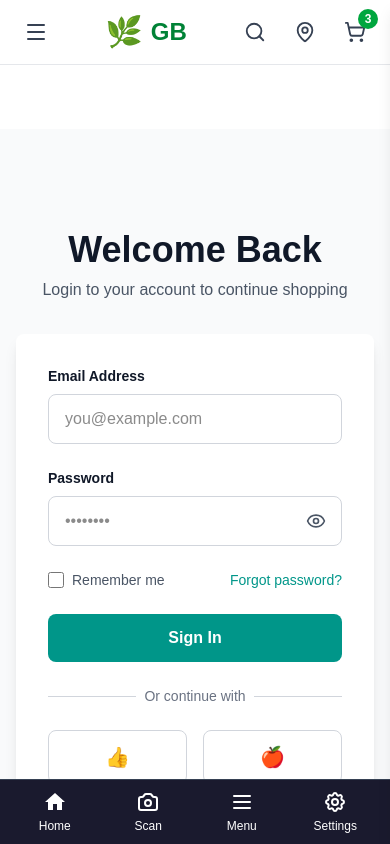
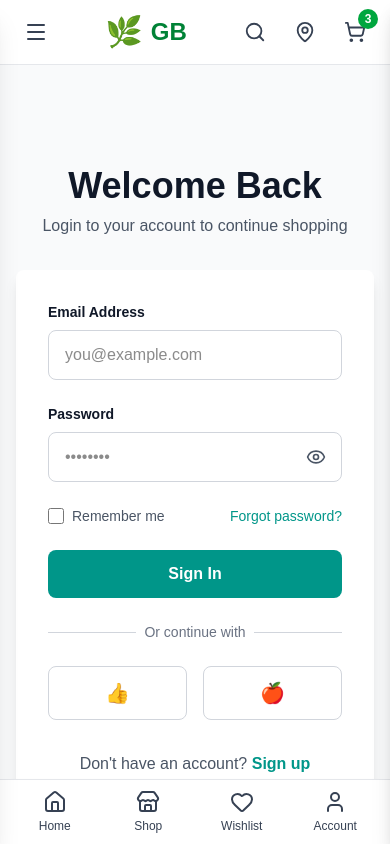
Before and after one commit to Yesh21102001/Groves_Box, a Next.js app: page /login in a window 390 px wide. Shown: the top 844 px of the page. Built offline with nearby package versions, Linux system fonts and the light colour scheme.

Commit message:
first commit

```diff
--- a/src/components/Navbar.jsx
+++ b/src/components/Navbar.jsx
@@ -2,13 +2,11 @@
 
 import { useState, useEffect } from 'react';
 import Link from 'next/link';
-import { Search, Heart, User, ShoppingCart, ChevronDown, Menu, X, MapPin, ChevronRight, Minus, Plus, Trash2 } from 'lucide-react';
+import { Search, Heart, User, ShoppingCart, ChevronDown, Menu, X, MapPin, ChevronRight, Minus, Plus, Trash2, Home, Store } from 'lucide-react';
 
 export default function Navbar() {
     const [isMenuOpen, setIsMenuOpen] = useState(false);
-    const [isClosing, setIsClosing] = useState(false);
     const [isCartOpen, setIsCartOpen] = useState(false);
-    const [isCartClosing, setIsCartClosing] = useState(false);
     const [cartCount, setCartCount] = useState(3);
 
     // Sample cart items - replace with your actual cart data
@@ -32,12 +30,12 @@ export default function Navbar() {
         { name: 'Planters & Care', color: 'bg-red-500', shape: 'rounded-full', href: '/collections' },
     ];
 
+    const handleOpenMenu = () => {
+        setIsMenuOpen(true);
+    };
+
     const handleCloseMenu = () => {
-        setIsClosing(true);
-        setTimeout(() => {
         setIsMenuOpen(false);
-            setIsClosing(false);
-        }, 300);
     };
 
     const handleOpenCart = (e) => {
@@ -46,11 +44,7 @@ export default function Navbar() {
     };
 
     const handleCloseCart = () => {
-        setIsCartClosing(true);
-        setTimeout(() => {
         setIsCartOpen(false);
-            setIsCartClosing(false);
-        }, 300);
     };
 
     const updateQuantity = (id, newQuantity) => {
@@ -89,10 +83,10 @@ export default function Navbar() {
                     <div className="flex items-center justify-between h-16 lg:h-20">
                         {/* Mobile Menu Toggle - Left Side */}
                         <button
-                            onClick={() => setIsMenuOpen(!isMenuOpen)}
+                            onClick={handleOpenMenu}
                             className="lg:hidden p-2 text-gray-700 hover:text-gray-900 transition-colors"
                         >
-                            {isMenuOpen ? <X size={24} /> : <Menu size={24} />}
+                            <Menu size={24} />
                         </button>
 
                         {/* Logo */}
@@ -138,13 +132,13 @@ export default function Navbar() {
                                 <MapPin size={22} />
                             </button>
 
-                            {/* Heart - Wishlist */}
-                            <Link href="/wishlist" className="hidden sm:block p-2 text-gray-700 hover:text-gray-900 transition-colors">
+                            {/* Heart - Wishlist - Desktop Only */}
+                            <Link href="/wishlist" className="hidden lg:block p-2 text-gray-700 hover:text-gray-900 transition-colors">
                                 <Heart size={22} />
                             </Link>
 
-                            {/* User Account */}
-                            <Link href="/account" className="hidden sm:block p-2 text-gray-700 hover:text-gray-900 transition-colors">
+                            {/* User Account - Desktop Only */}
+                            <Link href="/account" className="hidden lg:block p-2 text-gray-700 hover:text-gray-900 transition-colors">
                                 <User size={22} />
                             </Link>
 
@@ -163,7 +157,7 @@ export default function Navbar() {
                         </div>
                     </div>
 
-                    {/* Navigation Links - Desktop (Centered) */}
+                    {/* Navigation Links - Desktop Only */}
                     <div className="hidden lg:flex justify-center items-center space-x-8 pb-4">
                         {navItems.map((item) => (
                             <Link
@@ -182,68 +176,46 @@ export default function Navbar() {
             </nav>
 
             {/* Mobile Bottom Navigation Bar */}
-            <div className="lg:hidden fixed bottom-0 left-0 right-0 bg-[#1a1a2e] text-white z-50 border-t border-gray-700">
+            <div className="lg:hidden fixed bottom-0 left-0 right-0 bg-white border-t border-gray-200 z-40 shadow-lg">
                 <div className="flex items-center justify-around h-16 px-2">
                     {/* Home */}
-                    <Link href="/" className="flex flex-col items-center justify-center flex-1 py-2">
-                        <div className="relative">
-                            <svg className="w-6 h-6" fill="currentColor" viewBox="0 0 24 24">
-                                <path d="M10 20v-6h4v6h5v-8h3L12 3 2 12h3v8z" />
-                            </svg>
-                        </div>
-                        <span className="text-xs mt-1">Home</span>
+                    <Link href="/" className="flex flex-col items-center justify-center flex-1 py-2 text-gray-700 hover:text-green-600 transition-colors">
+                        <Home size={24} />
+                        <span className="text-xs mt-1 font-medium">Home</span>
                     </Link>
 
-                    {/* Camera/Scan */}
-                    <button className="flex flex-col items-center justify-center flex-1 py-2">
-                        <div className="relative">
-                            <svg className="w-6 h-6" fill="none" stroke="currentColor" viewBox="0 0 24 24">
-                                <path strokeLinecap="round" strokeLinejoin="round" strokeWidth={2} d="M3 9a2 2 0 012-2h.93a2 2 0 001.664-.89l.812-1.22A2 2 0 0110.07 4h3.86a2 2 0 011.664.89l.812 1.22A2 2 0 0018.07 7H19a2 2 0 012 2v9a2 2 0 01-2 2H5a2 2 0 01-2-2V9z" />
-                                <path strokeLinecap="round" strokeLinejoin="round" strokeWidth={2} d="M15 13a3 3 0 11-6 0 3 3 0 016 0z" />
-                            </svg>
-                        </div>
-                        <span className="text-xs mt-1">Scan</span>
-                    </button>
+                    {/* Shop */}
+                    <Link href="/collections" className="flex flex-col items-center justify-center flex-1 py-2 text-gray-700 hover:text-green-600 transition-colors">
+                        <Store size={24} />
+                        <span className="text-xs mt-1 font-medium">Shop</span>
+                    </Link>
 
-                    {/* Menu */}
-                    <button
-                        onClick={() => setIsMenuOpen(!isMenuOpen)}
-                        className="flex flex-col items-center justify-center flex-1 py-2"
-                    >
-                        <div className="relative">
-                            <svg className="w-6 h-6" fill="none" stroke="currentColor" viewBox="0 0 24 24">
-                                <path strokeLinecap="round" strokeLinejoin="round" strokeWidth={2} d="M4 6h16M4 12h16M4 18h16" />
-                            </svg>
-                        </div>
-                        <span className="text-xs mt-1">Menu</span>
-                    </button>
+                    {/* Wishlist */}
+                    <Link href="/wishlist" className="flex flex-col items-center justify-center flex-1 py-2 text-gray-700 hover:text-green-600 transition-colors">
+                        <Heart size={24} />
+                        <span className="text-xs mt-1 font-medium">Wishlist</span>
+                    </Link>
 
-                    {/* Settings */}
-                    <button className="flex flex-col items-center justify-center flex-1 py-2">
-                        <div className="relative">
-                            <svg className="w-6 h-6" fill="none" stroke="currentColor" viewBox="0 0 24 24">
-                                <path strokeLinecap="round" strokeLinejoin="round" strokeWidth={2} d="M10.325 4.317c.426-1.756 2.924-1.756 3.35 0a1.724 1.724 0 002.573 1.066c1.543-.94 3.31.826 2.37 2.37a1.724 1.724 0 001.065 2.572c1.756.426 1.756 2.924 0 3.35a1.724 1.724 0 00-1.066 2.573c.94 1.543-.826 3.31-2.37 2.37a1.724 1.724 0 00-2.572 1.065c-.426 1.756-2.924 1.756-3.35 0a1.724 1.724 0 00-2.573-1.066c-1.543.94-3.31-.826-2.37-2.37a1.724 1.724 0 00-1.065-2.572c-1.756-.426-1.756-2.924 0-3.35a1.724 1.724 0 001.066-2.573c-.94-1.543.826-3.31 2.37-2.37.996.608 2.296.07 2.572-1.065z" />
-                                <path strokeLinecap="round" strokeLinejoin="round" strokeWidth={2} d="M15 12a3 3 0 11-6 0 3 3 0 016 0z" />
-                            </svg>
-                        </div>
-                        <span className="text-xs mt-1">Settings</span>
-                    </button>
+                    {/* Account */}
+                    <Link href="/account" className="flex flex-col items-center justify-center flex-1 py-2 text-gray-700 hover:text-green-600 transition-colors">
+                        <User size={24} />
+                        <span className="text-xs mt-1 font-medium">Account</span>
+                    </Link>
                 </div>
             </div>
 
             {/* Mobile Sidebar Menu */}
-            {isMenuOpen && (
             <>
                 {/* Backdrop */}
                 <div
-                        className={`lg:hidden fixed inset-0 bg-black z-50 transition-opacity duration-300 ${isClosing ? 'opacity-0' : 'opacity-50'
+                    className={`lg:hidden fixed inset-0 bg-black z-50 transition-opacity duration-300 ${isMenuOpen ? 'opacity-50 pointer-events-auto' : 'opacity-0 pointer-events-none'
                         }`}
                     onClick={handleCloseMenu}
                 />
 
                 {/* Sidebar */}
                 <div
-                        className={`lg:hidden fixed inset-y-0 left-0 w-80 bg-white shadow-xl z-50 transform transition-transform duration-300 ease-in-out flex flex-col ${isClosing ? '-translate-x-full' : 'translate-x-0'
+                    className={`lg:hidden fixed inset-y-0 left-0 w-80 bg-white shadow-xl z-50 flex flex-col transform transition-transform duration-300 ease-in-out ${isMenuOpen ? 'translate-x-0' : '-translate-x-full'
                         }`}
                 >
                     {/* Sidebar Header */}
@@ -315,21 +287,19 @@ export default function Navbar() {
                     </div>
                 </div>
             </>
-            )}
 
             {/* Side Cart */}
-            {isCartOpen && (
             <>
                 {/* Backdrop */}
                 <div
-                        className={`fixed inset-0 bg-black z-50 transition-opacity duration-300 ${isCartClosing ? 'opacity-0' : 'opacity-50'
+                    className={`fixed inset-0 bg-black z-50 transition-opacity duration-300 ${isCartOpen ? 'opacity-50 pointer-events-auto' : 'opacity-0 pointer-events-none'
                         }`}
                     onClick={handleCloseCart}
                 />
 
                 {/* Cart Sidebar - Slides from Right */}
                 <div
-                        className={`fixed inset-y-0 right-0 w-full sm:w-96 bg-white shadow-xl z-50 transform transition-transform duration-300 ease-in-out flex flex-col ${isCartClosing ? 'translate-x-full' : 'translate-x-0'
+                    className={`fixed inset-y-0 right-0 w-full sm:w-96 bg-white shadow-xl z-50 flex flex-col transform transition-transform duration-300 ease-in-out ${isCartOpen ? 'translate-x-0' : 'translate-x-full'
                         }`}
                 >
                     {/* Cart Header */}
@@ -431,10 +401,9 @@ export default function Navbar() {
                     )}
                 </div>
             </>
-            )}
 
             {/* Add padding to bottom of page for mobile nav */}
-            <div className="lg:hidden h-16" />
+            {/* <div className="lg:hidden h-16" /> */}
         </>
     );
 }
```
Lines whose indentation alone changed are shown as unchanged.
